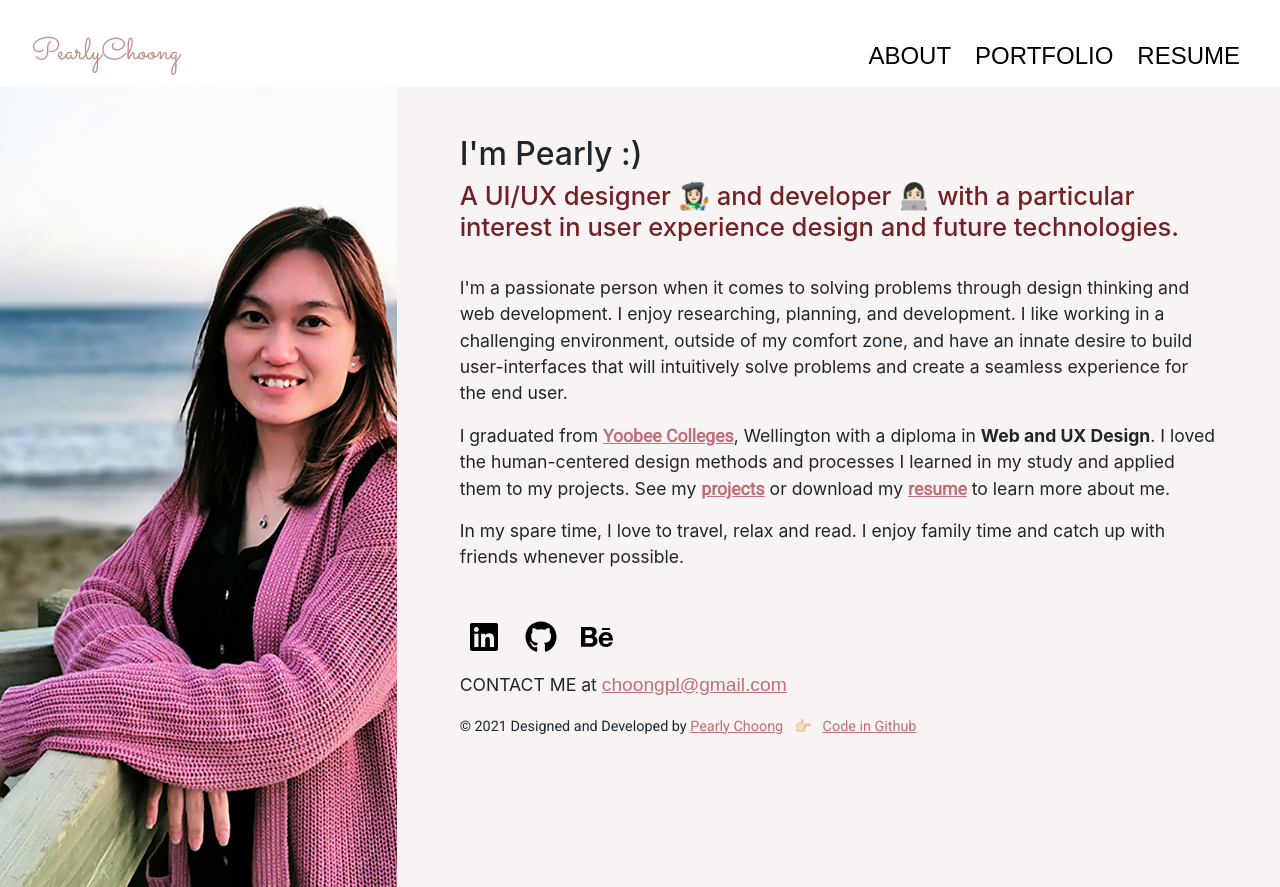
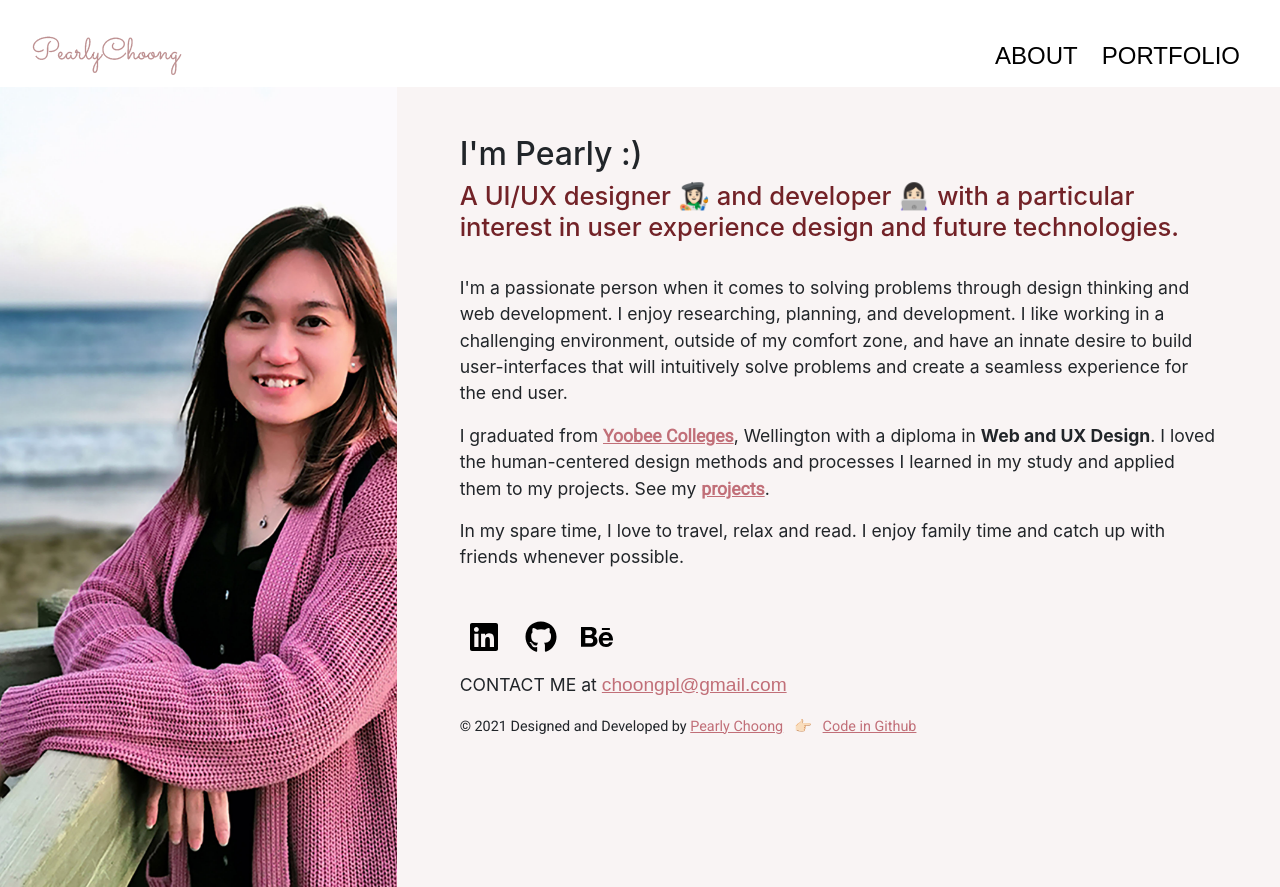
Before and after one commit to Pearly-choong/portfolio-site, a React (Create React App) app in the folder client/: page /About in a window 1280 px wide. Built offline with nearby package versions, Linux system fonts and the light colour scheme; a web font is replaced by a local one.

Commit message:
removed resume and added a testing report link into mealkit project

```diff
--- a/client/src/components/home/Home.js
+++ b/client/src/components/home/Home.js
@@ -53,9 +53,9 @@ class Home extends React.Component {
                 </p>
                 <p>I graduated from <a className="home-link" href="https://www.yoobee.ac.nz/" target="_blank" rel="noopener noreferrer"><strong>Yoobee Colleges</strong></a>, Wellington with a diploma in <strong>Web and UX Design</strong>.
                    I loved the human-centered design methods and processes I learned in my study and applied them to my projects.
-                    See my  <Link to="/Portfolio" className="home-link"><strong>projects</strong></Link>  or
-                    download my <a className="home-link" href="https://drive.google.com/file/d/14qxZB3HPx1v5Qz9J55J05wKQOZIQAOW8/view?usp=sharing" target="_blank" rel="noopener noreferrer"><strong>resume</strong></a> to learn more about me.
+                    See my  <Link to="/Portfolio" className="home-link"><strong>projects</strong></Link>.
                 </p>
+                {/* <p>or download my <a className="home-link" href="https://drive.google.com/file/d/14qxZB3HPx1v5Qz9J55J05wKQOZIQAOW8/view?usp=sharing" target="_blank" rel="noopener noreferrer"><strong>resume</strong></a> to learn more about me.</p> */}
                 <p>In my spare time, I love to travel, relax and read. I enjoy family time and catch up with friends whenever possible.</p>
 
                 <div className="float-left">
--- a/client/src/components/navigation/Navigation.js
+++ b/client/src/components/navigation/Navigation.js
@@ -69,7 +69,7 @@ class Navigation extends React.Component{
                         <Nav>
                             <Link to="/About" className="pr-4 router-link">ABOUT</Link>
                             <Link to="/Portfolio" className="pr-4 router-link">PORTFOLIO</Link>
-                            <a className="pr-4 router-link" href="https://drive.google.com/file/d/14qxZB3HPx1v5Qz9J55J05wKQOZIQAOW8/view?usp=sharing" target="_blank" rel="noopener noreferrer">RESUME</a>
+                            {/* <a className="pr-4 router-link" href="https://drive.google.com/file/d/14qxZB3HPx1v5Qz9J55J05wKQOZIQAOW8/view?usp=sharing" target="_blank" rel="noopener noreferrer">RESUME</a>                           */}
                         </Nav>
                     </Navbar.Collapse>
                 </Navbar>
--- a/client/src/components/projectFolders/mealkit/MealKit.js
+++ b/client/src/components/projectFolders/mealkit/MealKit.js
@@ -47,7 +47,7 @@ class MealKit extends React.Component {
                   </div>
                   <div data-aos="fade-up" data-aos-easing="linear" data-aos-duration="1000">
                     <h4 className="pt-5 text-dark">My Role:  </h4>
-                    <p>UX Research, Ideation, Concept Creation, User Flow, Sketches, Wireframes, Usability Testing, Website Design, Coding, Writing User Documentation</p>
+                    <p>UX Research, Ideation, Concept Creation, User Flow, Sketches, Wireframes, Usability Testing, Website Design, Coding, Acceptance Testing, Broswer Testing, Writing User Documentation</p>
                   </div>
                   <div data-aos="fade-up" data-aos-easing="linear" data-aos-duration="1000">
                     <h4 className="pt-5 text-dark">Challenge:  </h4>
@@ -71,6 +71,7 @@ class MealKit extends React.Component {
                 </div>
                 <div className="my-3 ml-5 d-flex flex-column my-links">
                   <a className="py-2" href='https://drive.google.com/file/d/1EUlKgbdcT27heweOk3y_LrK2twmZGmYk/view?usp=sharing' target="_blank" rel="noopener noreferrer"><span className="pr-2"><FaFilePdf/></span>Read Full Documentation</a>
+                  <a className="py-2" href='https://drive.google.com/file/d/1R2XA9iN_3udGZfL-eIs9g7khhb-bUgZb/view?usp=sharing' target="_blank" rel="noopener noreferrer"><span className="pr-2"><FaFilePdf/></span>Testing Report</a>
                   <a className="py-2" href="http://68.183.98.69/" target="_blank" rel="noopener noreferrer"><span className="pr-2"><FaChrome/></span>Live Site</a>
                 </div>
                 {/* <div className="my-3 text-center d-flex justify-content-center wrapper pt-5">
```
